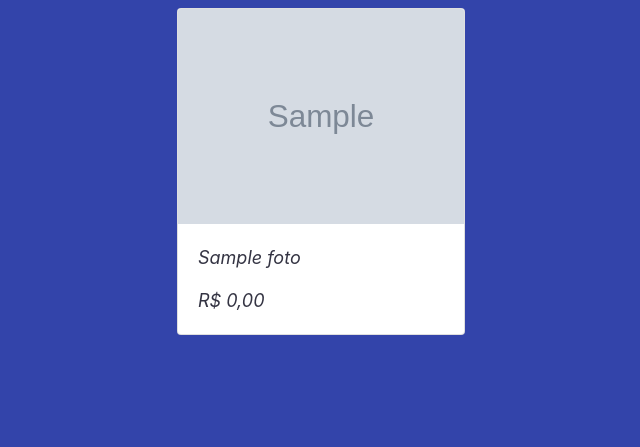
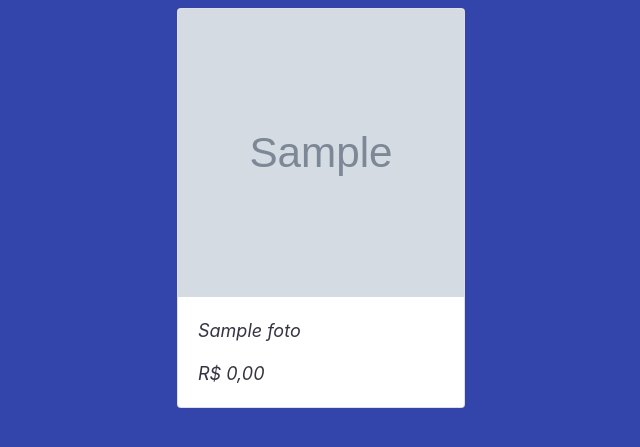
Before and after one commit to gustavocarvalhaes/treinamento-php-2022.1, a PHP site: template site_bonito/app/views/site/galeria.view.php in a window 1280 px wide. Shown: the top 447 px of the page, without its empty margins (319-959 px from the left). Run offline with PHP 8.4, Linux system fonts and the light colour scheme; the template is opened without the code that fills it: most values are stand-ins (such as "Sample title", 1, 10 or a date in 2020); grey boxes marked "Sample" are stand-in pictures; some libraries are stand-ins or nearby versions.

Commit message:
Adjust card image height

```diff
--- a/site_bonito/app/views/site/galeria.view.php
+++ b/site_bonito/app/views/site/galeria.view.php
@@ -17,7 +17,7 @@
               <?php foreach ($fotos as $imagem) : ?>
                 <a class="linkcard" href="">
                   <div class="card m-2 ccprod" style="width: 18rem;">
-                      <img class="card-img-top img-responsive cim" src="../../public/img/<?= $imagem->imagem ?>" alt="Card image cap">
+                      <img class="card-img-top img-responsive cim card-image" src="../../public/img/<?= $imagem->imagem ?>" alt="Card image cap">
                       <div class="card-body">
                         <p class="card-text nome"><?= $imagem->nome ?></p>
                         <p class="card-text preco"> R$ <?= number_format($imagem->preco ,2,',') ?></p>
--- a/site_bonito/public/css/galeria.css
+++ b/site_bonito/public/css/galeria.css
@@ -7,3 +7,8 @@ body{
     font-size: large;
     font-style: oblique;
 }
+
+.linkcard .card-image {
+    height: 18rem;
+    object-fit: cover;
+}
```
